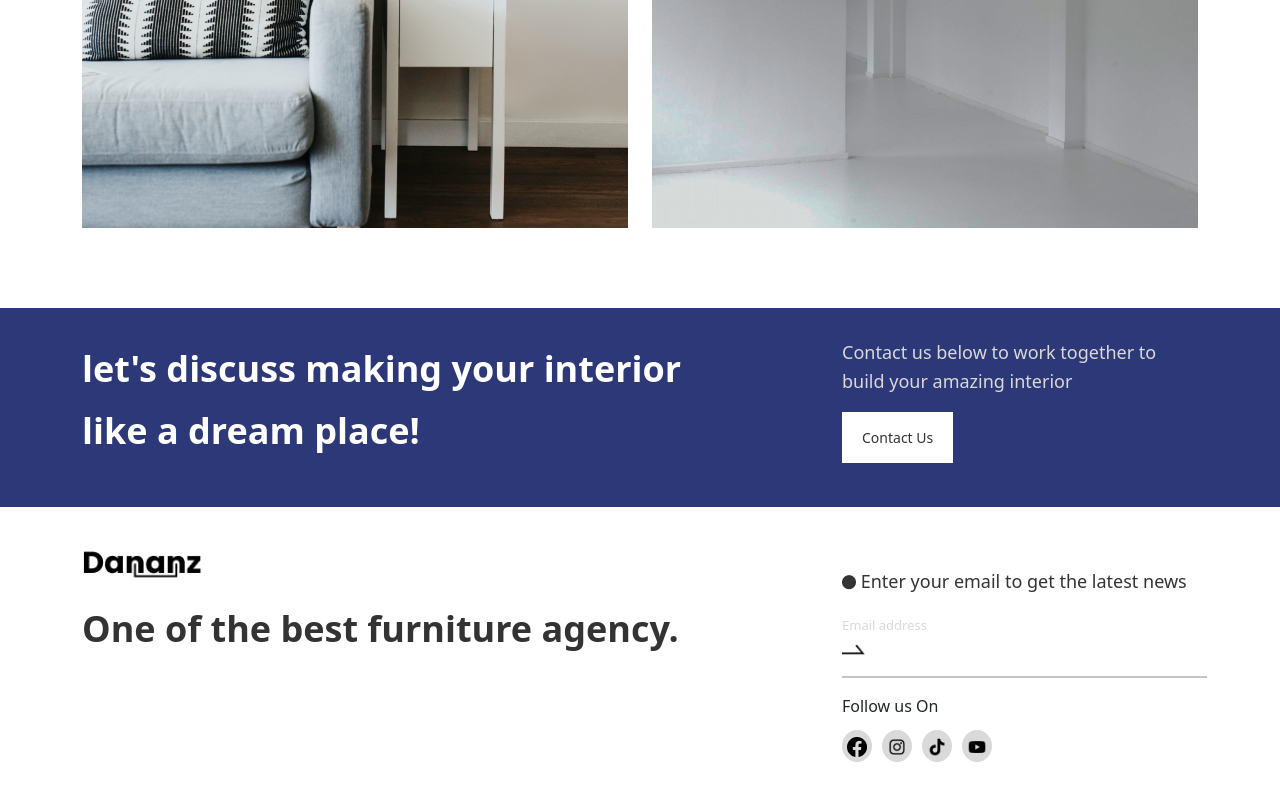
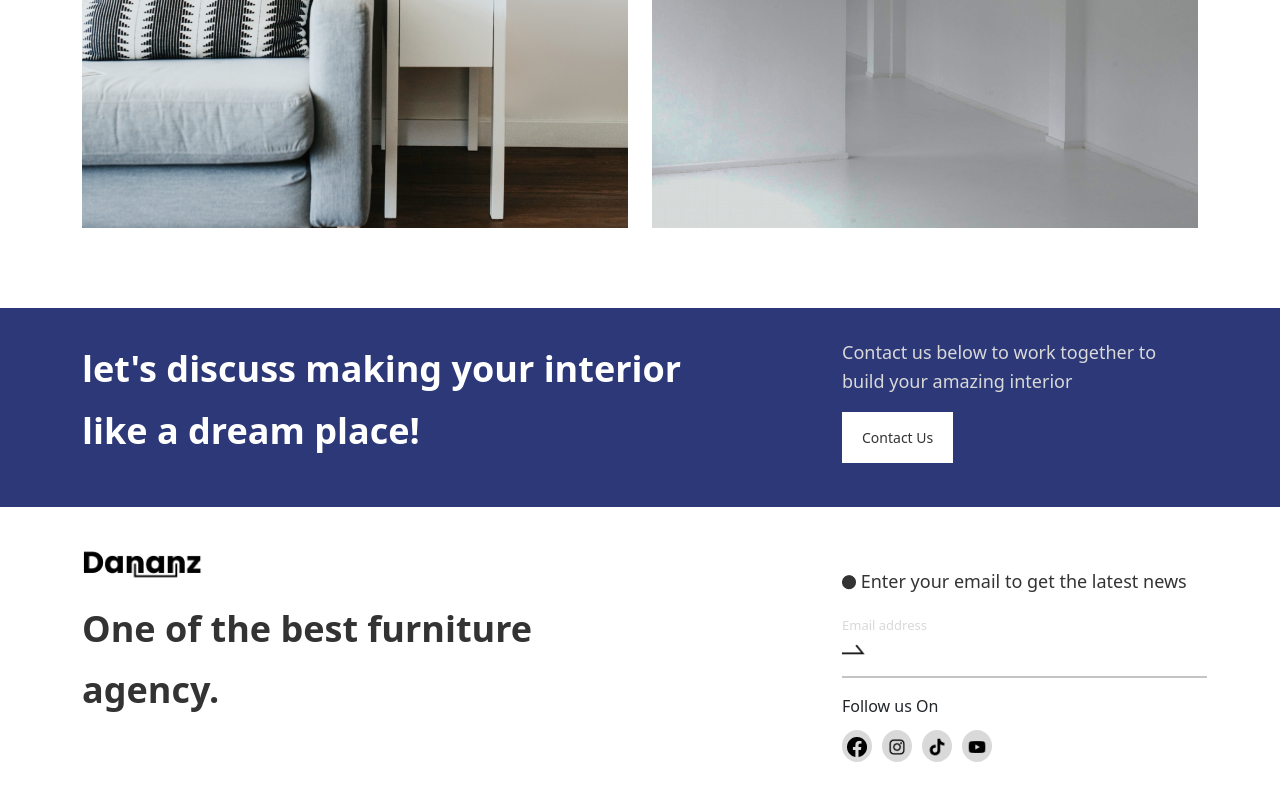
Before and after one commit to siccoo/dananz-cypress, a React (Create React App) app: page / in a window 1280 px wide. Shown: the part 2665-3465 px from the top of the page. Built offline with nearby package versions, Linux system fonts and the light colour scheme.

Commit message:
updates on Footer.css

```diff
--- a/src/components/footer/Footer.css
+++ b/src/components/footer/Footer.css
@@ -20,6 +20,7 @@
   font-size: 36px;
   line-height: 170%;
   color: #333333;
+  max-width: 481px;
   margin-top: 10px;
 }
 
```
